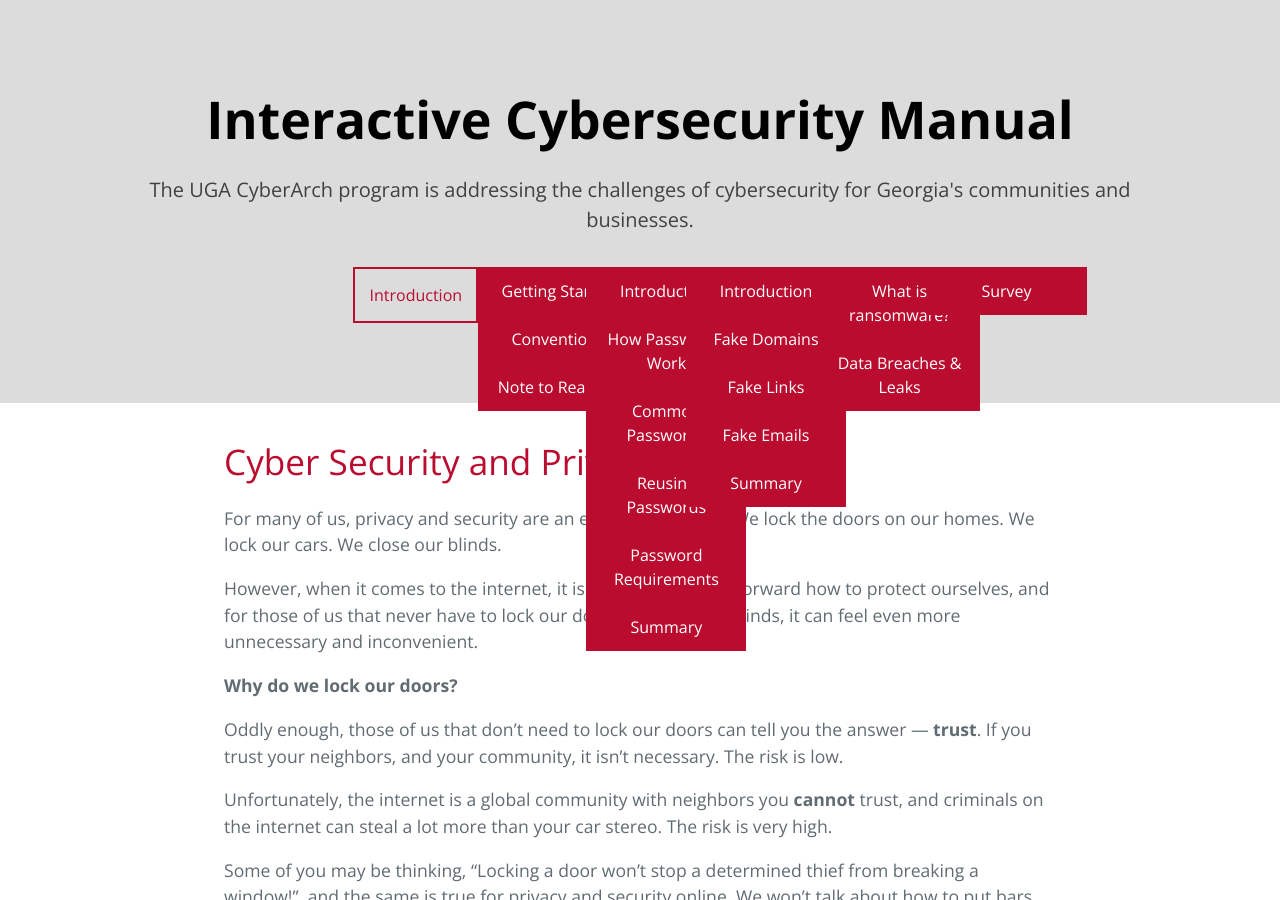
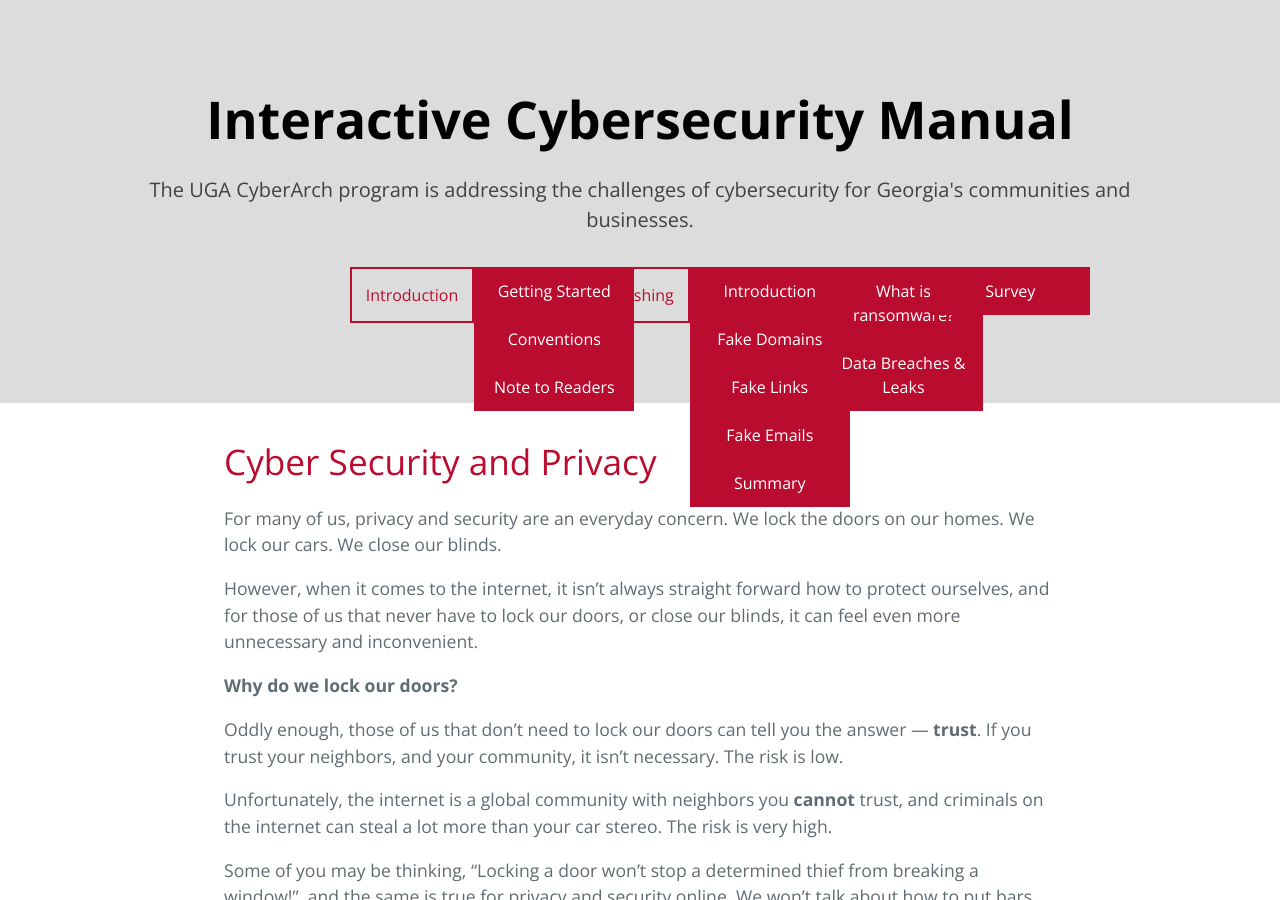
Before and after one commit to ugacyberarch/manual, a Jekyll site: the page built from index.md, in a window 1280 px wide and 900 px high. Built offline with Jekyll 4.4.1, drawn with Linux system fonts in a browser that asks for light colours.

Commit message:
Update default.html

```diff
--- a/_layouts/default.html
+++ b/_layouts/default.html
@@ -88,14 +88,9 @@
 <body>
 
 <div class="dropdown">
-  <button class="dropbtn">Password</button>
+  <button class="dropbtn">Passwords</button>
   <div class="dropdown-content">
-    <a href="https://ugacyberarch.github.io/manual/password_introduction.html">Introduction</a>
-    <a href="https://ugacyberarch.github.io/manual/how_passwords_work.html">How Passwords Work</a>
-    <a href="https://ugacyberarch.github.io/manual/common_passwords.html">Common Passwords</a>
-    <a href="https://ugacyberarch.github.io/manual/reusing_passwords.html">Reusing Passwords</a>
-    <a href="https://ugacyberarch.github.io/manual/password_requirements.html">Password Requirements</a>
-    <a href="https://ugacyberarch.github.io/manual/passwords_summary.html">Summary</a>
+
   </div>
 </div>
 
```
